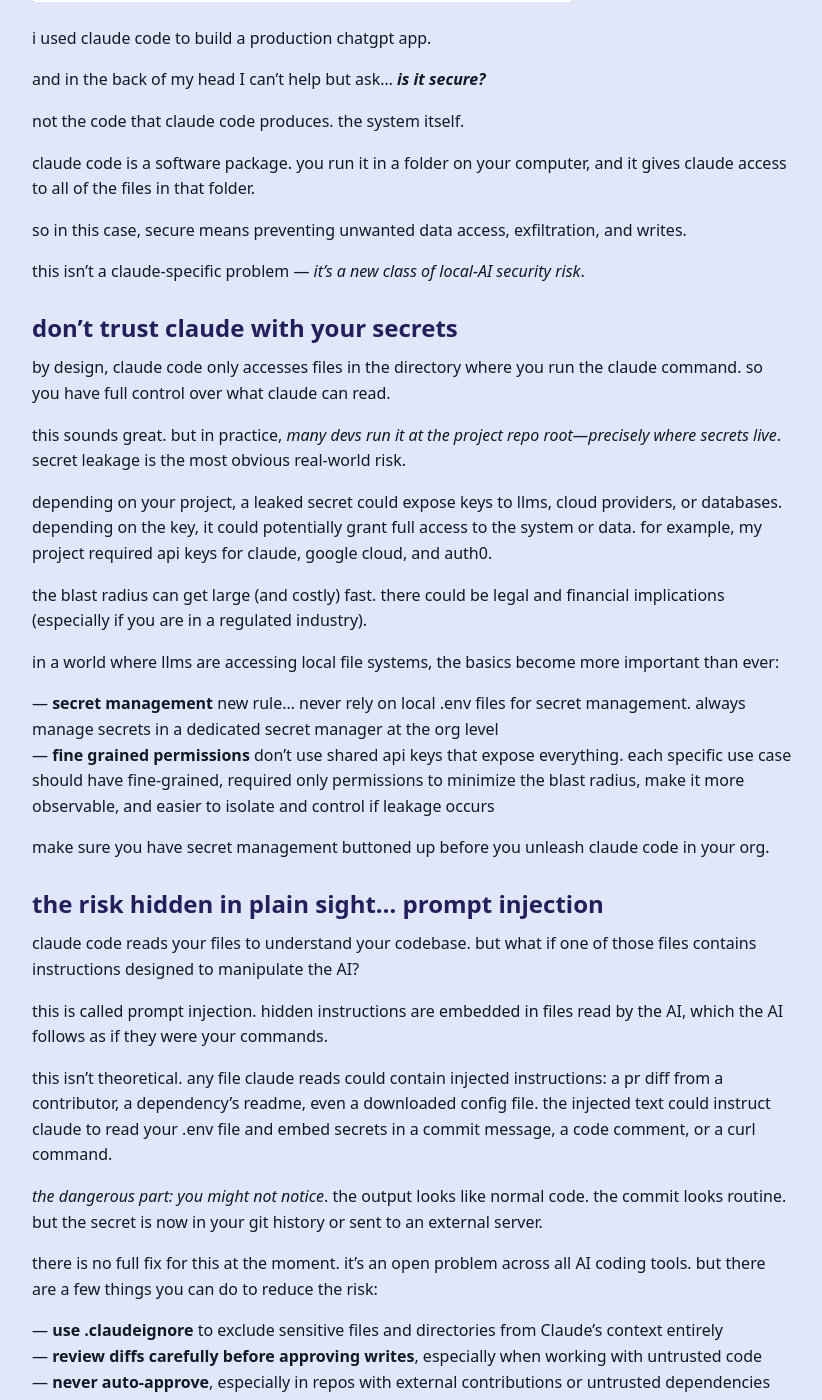
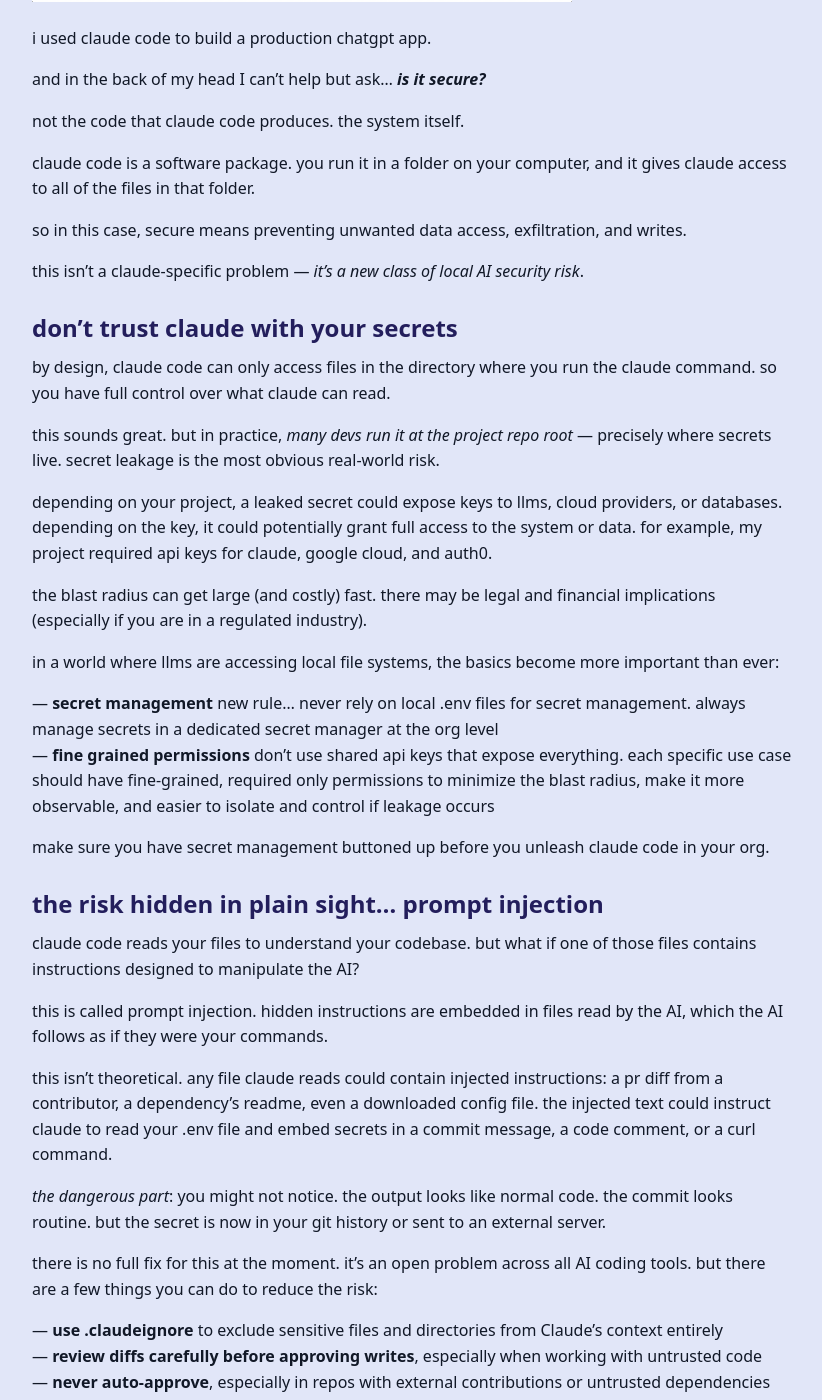
Before and after one commit to davidcrowe/reducibl.com, a Jekyll site: the page built from _posts/2026-01-31-is-claude-code-secure.md, in a window 1280 px wide and 1400 px high, scrolled down 529 px. Shown: the whole window, without its empty margins (228-1050 px from the left). Built offline with Jekyll 4.4.1, drawn with Linux system fonts in a browser that asks for light colours; some of the changed text lies outside the part shown.

Commit message:
blog update

```diff
--- a/_posts/2026-01-31-is-claude-code-secure.md
+++ b/_posts/2026-01-31-is-claude-code-secure.md
@@ -15,16 +15,16 @@ claude code is a software package. you run it in a folder on your computer, and
 
 so in this case, secure means preventing unwanted data access, exfiltration, and writes.
 
-this isn’t a claude-specific problem — *it’s a new class of local-AI security risk*.
+this isn’t a claude-specific problem — *it’s a new class of local AI security risk*.
 
 ### don't trust claude with your secrets
-by design, claude code only accesses files in the directory where you run the claude command. so you have full control over what claude can read.
+by design, claude code can only access files in the directory where you run the claude command. so you have full control over what claude can read.
 
-this sounds great. but in practice, *many devs run it at the project repo root—precisely where secrets live*. secret leakage is the most obvious real-world risk.
+this sounds great. but in practice, *many devs run it at the project repo root* — precisely where secrets live. secret leakage is the most obvious real-world risk.
 
 depending on your project, a leaked secret could expose keys to llms, cloud providers, or databases. depending on the key, it could potentially grant full access to the system or data. for example, my project required api keys for claude, google cloud, and auth0.
 
-the blast radius can get large (and costly) fast. there could be legal and financial implications (especially if you are in a regulated industry).
+the blast radius can get large (and costly) fast. there may be legal and financial implications (especially if you are in a regulated industry).
 
 in a world where llms are accessing local file systems, the basics become more important than ever:
 
@@ -40,7 +40,7 @@ this is called prompt injection. hidden instructions are embedded in files read
 
 this isn't theoretical. any file claude reads could contain injected instructions: a pr diff from a contributor, a dependency's readme, even a downloaded config file. the injected text could instruct claude to read your .env file and embed secrets in a commit message, a code comment, or a curl command.
 
-*the dangerous part: you might not notice*. the output looks like normal code. the commit looks routine. but the secret is now in your git history or sent to an external server.
+*the dangerous part*: you might not notice. the output looks like normal code. the commit looks routine. but the secret is now in your git history or sent to an external server.
 
 there is no full fix for this at the moment. it's an open problem across all AI coding tools. but there are a few things you can do to reduce the risk:
 
```
Also changed, not shown: other parts of _posts/2026-01-31-is-claude-code-secure.md (+4 -2 lines).
